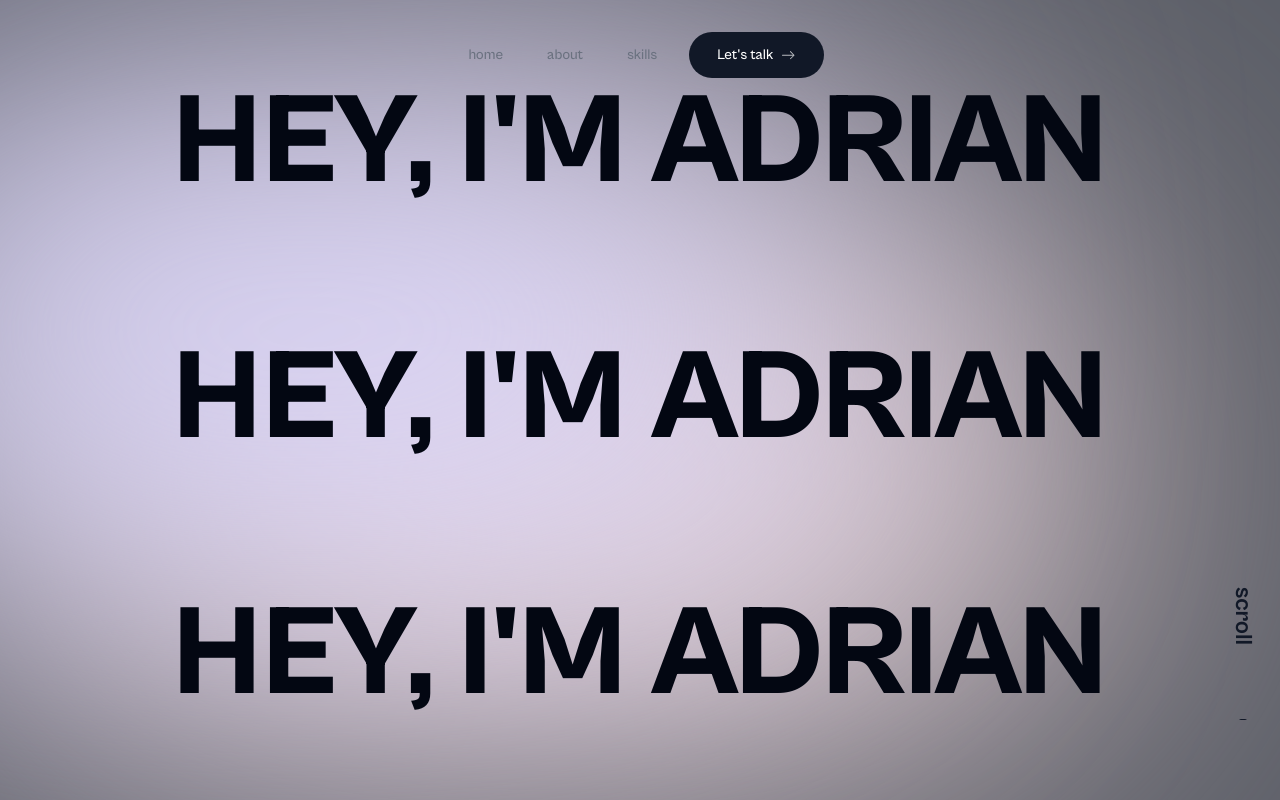
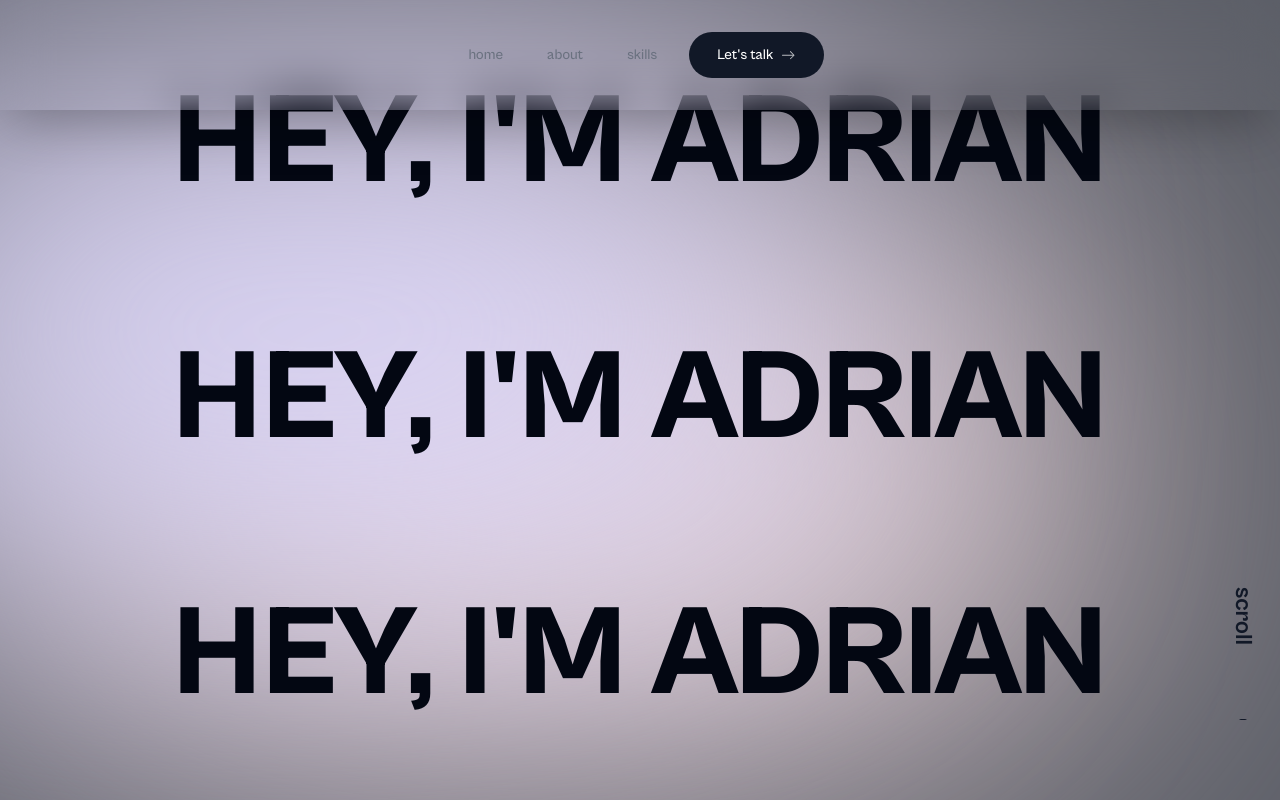
Before and after one commit to adrianksiazek/portfolio, a Next.js app: page / in a window 1280 px wide. Shown: the top 800 px of the page. Built offline with nearby package versions, Linux system fonts and the light colour scheme; what @codaworks/react-glow would draw is missing.

Commit message:
style: blur header

```diff
--- a/src/app/components/header/header.tsx
+++ b/src/app/components/header/header.tsx
@@ -1,6 +1,5 @@
 "use client";
 
-import React, { useEffect } from "react";
 import { motion } from "framer-motion";
 import clxs from "clsx";
 import { links } from "../../lib/data";
@@ -15,7 +14,7 @@ export const Header = () => {
     <header id="header" className="relative z-[999]">
       <nav
         className={clxs(
-          "nav fixed left-1/2 top-[0.15rem] w-full -translate-x-1/2 bg-transparent py-2",
+          "nav bg-transparen fixed left-1/2 top-[0.15rem] w-full -translate-x-1/2 py-2 shadow-2xl backdrop-blur-xl",
           "sm:top-0 sm:h-[inital] sm:py-8",
         )}
       >
```
